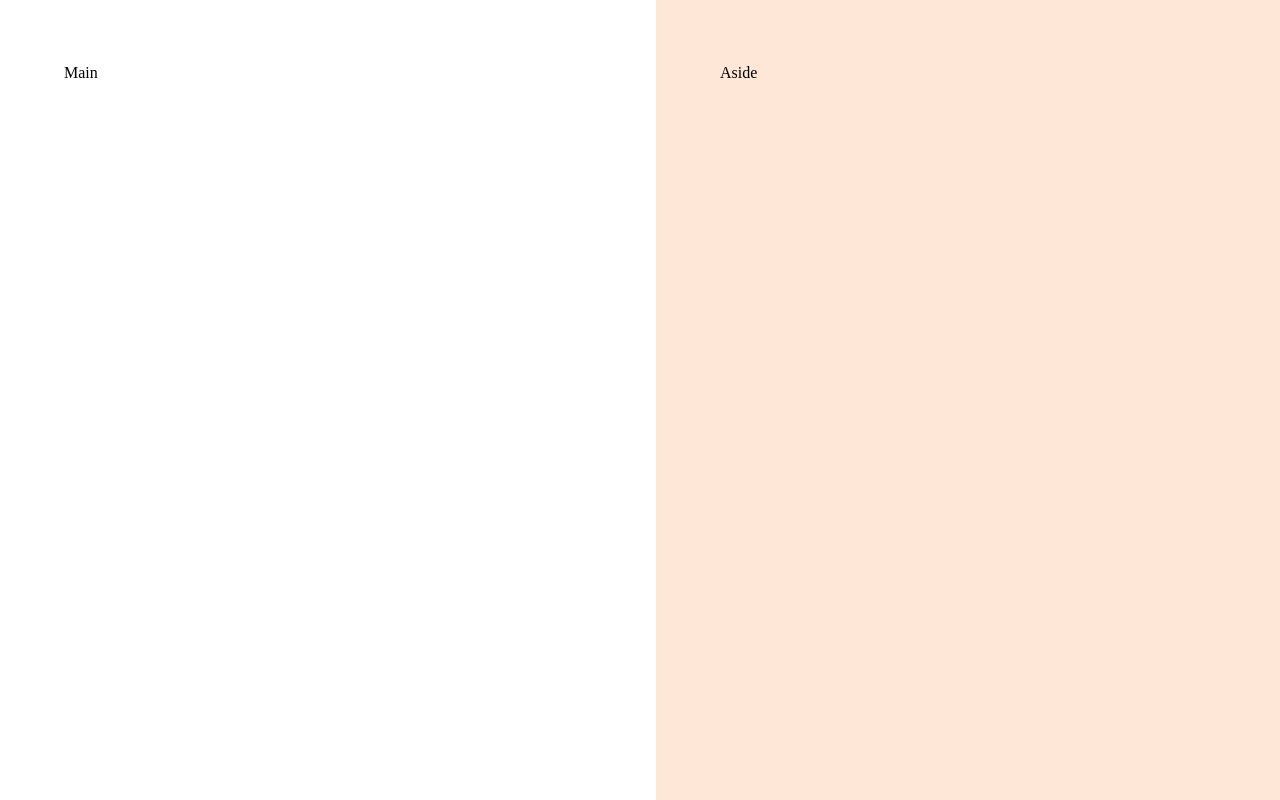
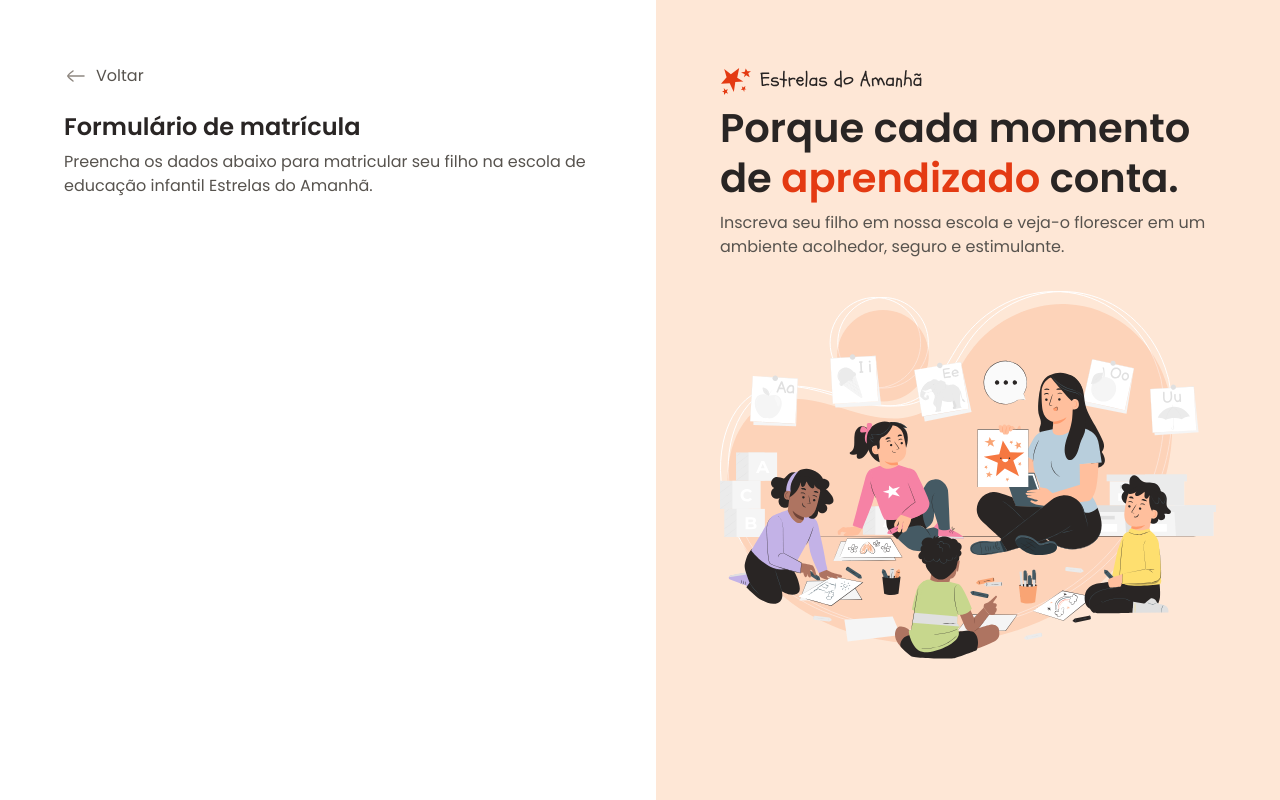
Before and after one commit to luccas-dev/formulario_matricula, a plain HTML site: page index.html in a window 1280 px wide. Drawn offline with Linux system fonts and the light colour scheme.

Commit message:
Iniciando Main

```diff
--- a/css/global.css
+++ b/css/global.css
@@ -25,4 +25,16 @@
 
 body {
     overflow: hidden;
+
+    font: var(--text);
+    color: var(--text-secondary);
 }
+
+h1, h2 {
+    color: var(--text-primary);
+}
+
+img {
+    max-width: 100%;
+    height: auto;
+}
--- a/css/layout.css
+++ b/css/layout.css
@@ -15,6 +15,18 @@ main {
         max-width: 33rem;
         margin-left: auto;
     }
+
+    & .back {
+        display: flex;
+        align-items: center;
+        gap: .5rem;
+        margin-bottom: 1.5rem;
+    }
+
+    & h1 {
+        font: 600 1.5rem/1.25 var(--font-family);
+        margin-bottom: .5rem;
+    }
 }
 
 aside {
@@ -23,5 +35,18 @@ aside {
 
     & .aside-container {
         max-width: 31rem;
+
+        & > img {
+            margin-top: 2rem;
+        }
+    }
+
+    & h2 {
+        font: 600 2.5rem/1.25 var(--font-family);
+        margin-bottom: .5rem;
+
+        & span {
+            color: var(--text-highlight);
+        }
     }
 }
--- a/index.html
+++ b/index.html
@@ -14,11 +14,26 @@
 <body>
     <div id="app">
         <main>
-            <div class="main-container">Main</div>
+            <div class="main-container">
+                <div class="back">
+                    <img src="./assets/icons/arrow-left-02.svg" alt="Icone de voltar">
+                    <span>Voltar</span>
+                </div>
+
+                <h1>Formulário de matrícula</h1>
+                <p>Preencha os dados abaixo para matricular seu filho na escola de educação infantil Estrelas do Amanhã.</p>
+            </div>
         </main>
 
         <aside>
-            <div class="aside-container">Aside</div>
+            <div class="aside-container">
+                <header>
+                    <img src="./assets/logo.svg" alt="Logo estrelas do amanhã">
+                    <h2>Porque cada momento de <span>aprendizado</span> conta.</h2>
+                    <p>Inscreva seu filho em nossa escola e veja-o florescer em um ambiente acolhedor, seguro e estimulante.</p>
+                </header>
+                <img src="./assets/Illustration.svg" alt="Ilustração de uma professora com crianças prestando atenção">
+            </div>
         </aside>
     </div>
 </body>
```
